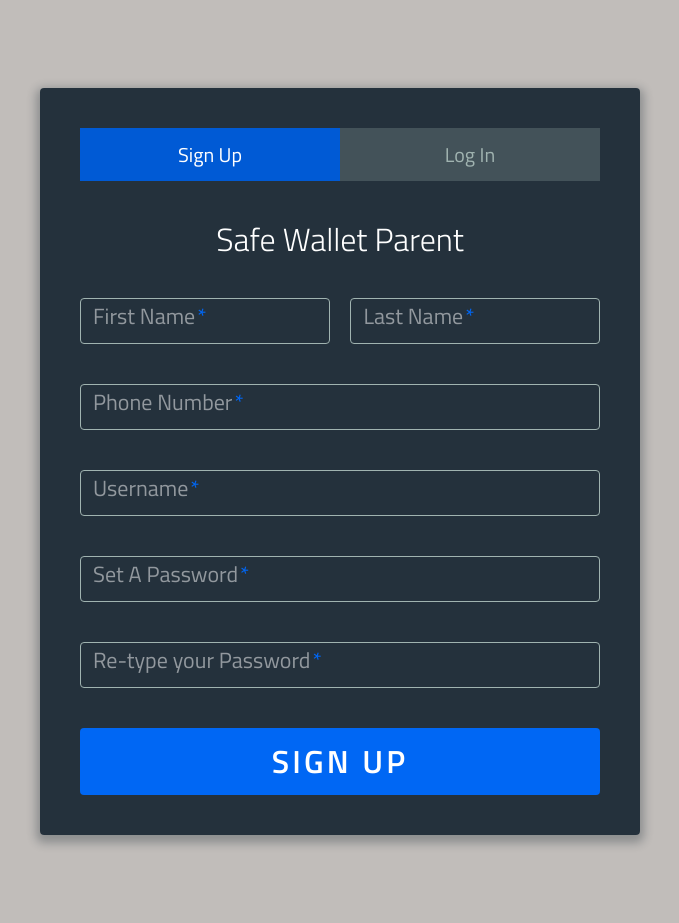
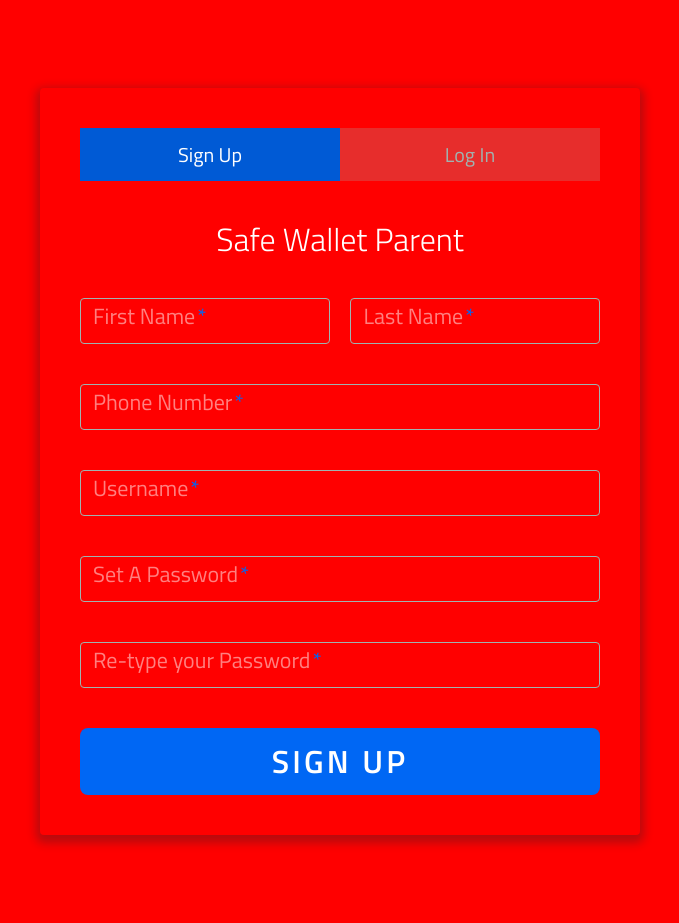
Before and after one commit to vambil/COMP-426-Final, a PHP site: page /index.html in a window 1280 px wide. Shown: the whole page, without its empty margins (300-979 px from the left). Run offline with PHP 8.4, Linux system fonts and the light colour scheme; some libraries are stand-ins or nearby versions.

Commit message:
/cssfiles

```diff
--- a/style.css
+++ b/style.css
@@ -7,8 +7,10 @@ html {
 }
 
 body {
-  background: #c1bdba;
+  /* background-image: url("assets/images/favicon.png"); */
+  background: red;
   font-family: 'Titillium Web', sans-serif;
+  padding: 3rem;
 }
 
 a {
@@ -21,7 +23,7 @@ a:hover {
 }
 
 .form {
-  background: rgba(19, 35, 47, 0.9);
+  /* background: rgba(19, 35, 47, 0.9); */
   padding: 40px;
   max-width: 600px;
   margin: 40px auto;
@@ -158,7 +160,7 @@ textarea {
   color: #ffffff;
   transition: all 0.5s ease;
   -webkit-appearance: none;
-  border-radius:4px;
+  border-radius:8px;
 }
 .button:hover, .button:focus {
   background: #005ad5;
@@ -216,9 +218,3 @@ textarea {
 .select-css option {
     font-weight:normal;
 }
-
-
-
-body {
-  padding: 3rem;
-}
```
